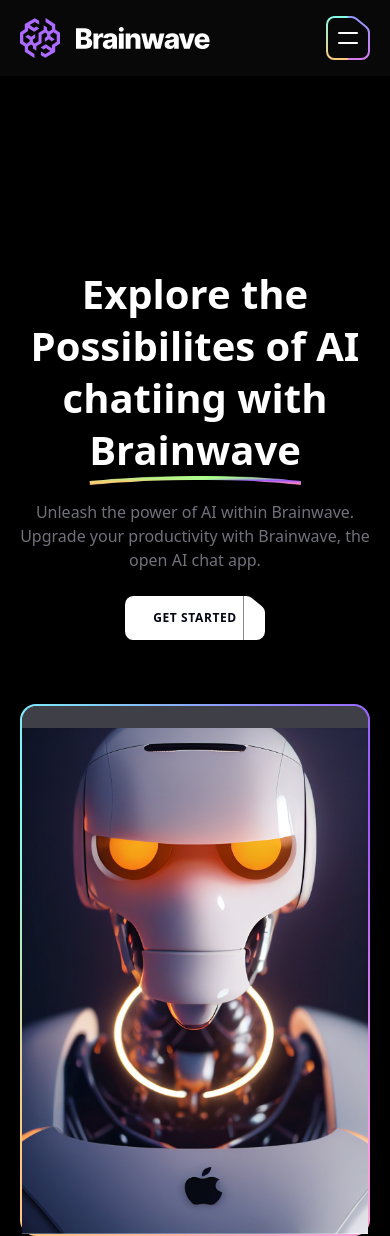
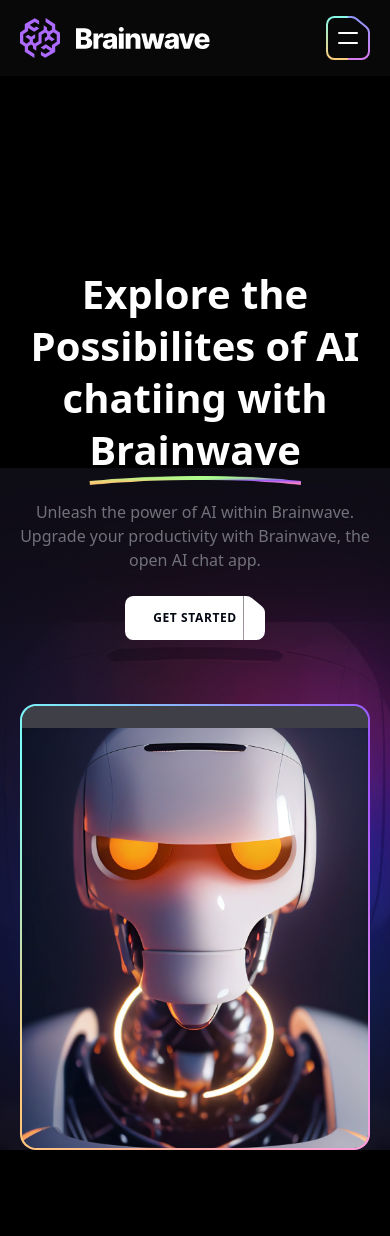
Before and after one commit to 10Pratik01/Brainwave, a React (Vite) app: page / in a window 390 px wide. After the commit the page ends 1150 px from the top, so only its background shows below. Built offline with nearby package versions, Linux system fonts and the light colour scheme.

Commit message:
improved the background image

```diff
--- a/src/components/Hero.jsx
+++ b/src/components/Hero.jsx
@@ -2,6 +2,7 @@
 import curve from "../assets/hero/curve.png";
 import Button from "./Button";
 import robot from "../assets/hero/robot.jpg"
+import heroBackground  from "../assets/hero/hero-background.jpg";
 const Hero = () => {
   return (
 
@@ -33,10 +34,21 @@
             <div className="relative z-1 p-0.5 rounded-2xl bg-conic-gradient">
                 <div className="relative bg-zinc-900 rounded-[1rem] ">
                     <div  className="h-[1.4rem] bg-zinc-700 rounded-t-[0.9rem] "/>
-                    <img src={robot} alt="hero" width={1440}
-                    height={1800} />
+                    <div className="aspect-[33/40] rounded-b-[0.9rem] overflow-hidden md:aspect-[688/490] lg:aaspect-[1024/490]">
+                        <img
+                         src={robot}
+                          className="w-full "
+                          width={1024}
+                          height={490}
+                        />
+                    </div>
                 </div>
-
+            </div>
+            <div className="absolute -top-[53%] left-1/2 w-[236%] -translate-x-1/2 md:-top-[46%] md:2-[138%] lg:top-[104%] ">
+              <img src={heroBackground} alt="hero"
+                  width={1440}
+                  height={1800}
+                  className="w-full"/>
             </div>
           </div>
         </div>
```
